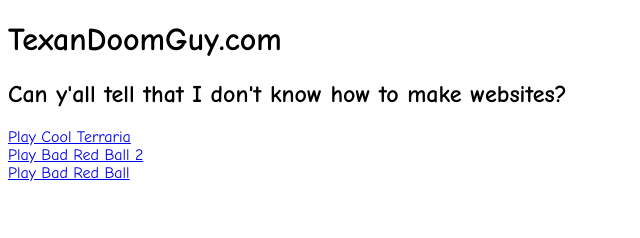
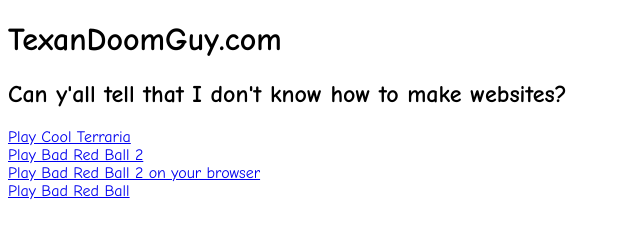
Before and after one commit to TexanDoomGuy/TexanDoomGuy.github.io, a plain HTML site: page index.html in a window 1280 px wide. Shown: the whole page, without its empty margins (0-640 px from the left). Drawn offline with Linux system fonts and the light colour scheme.

Commit message:
Update index.html

```diff
--- a/index.html
+++ b/index.html
@@ -24,9 +24,15 @@
     </p2>
     <br />
     <p3>
-      <a href="https://texandoomguy.github.io/Bad-Red-Ball/"
+      <a href="https://texandoomguy.com/Bad-Red-Ball-2"
+        >Play Bad Red Ball 2 on your browser</a
+      >
+    </p3>
+    <br />
+    <p4>
+      <a href="https://texandoomguy.com/Bad-Red-Ball/"
         >Play Bad Red Ball</a
       >
-    </p3>
+    </p4>
   </body>
 </html>
```
